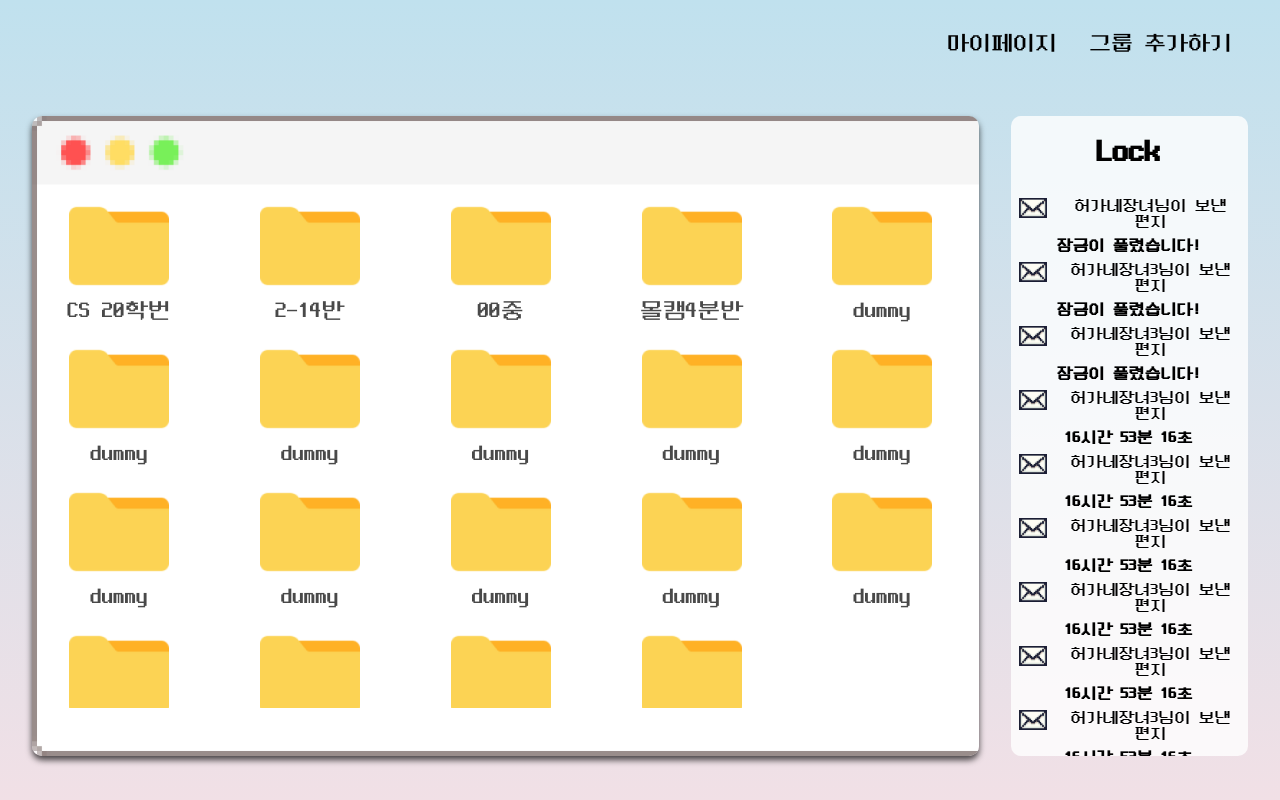
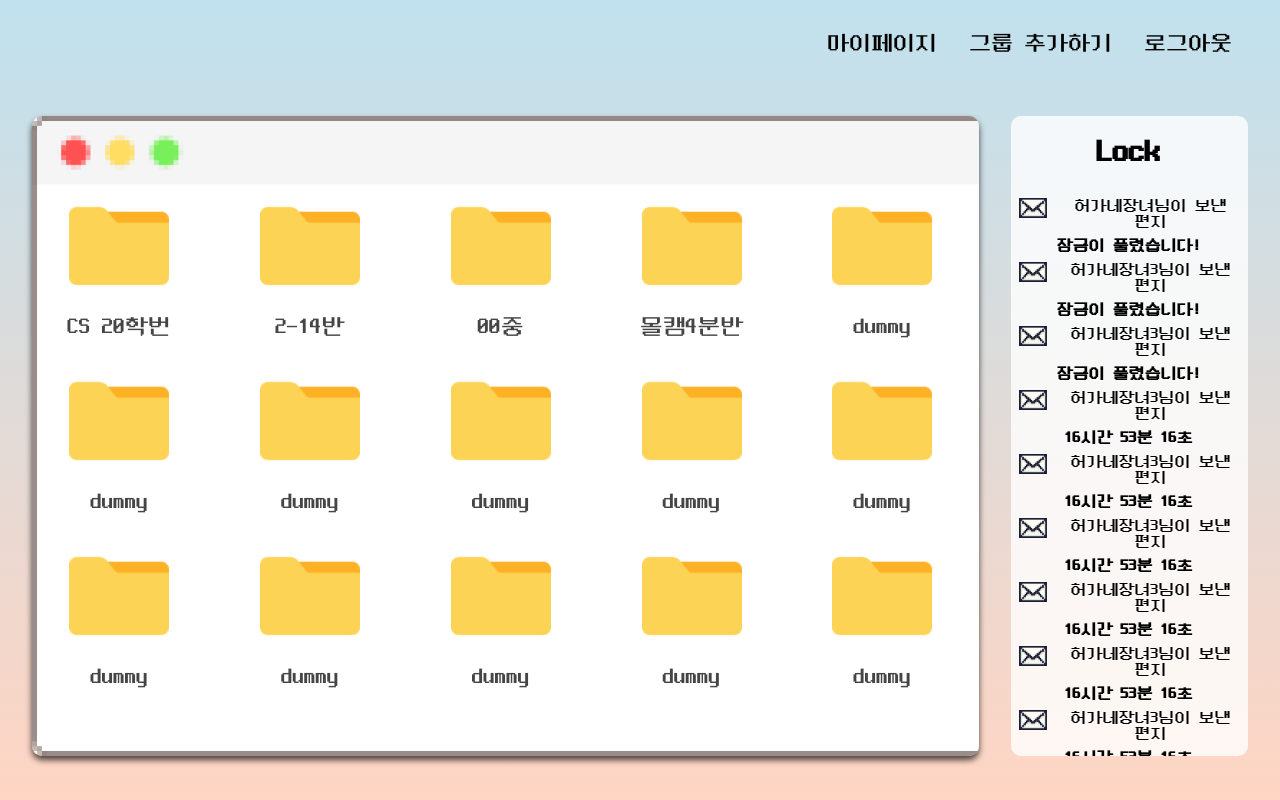
Before and after one commit to hyo-4/madcamp_week04, a React (Create React App) app: page / in a window 1280 px wide. Built offline with nearby package versions, Linux system fonts and the light colour scheme.

Commit message:
fix: main

```diff
--- a/src/components/folder.tsx
+++ b/src/components/folder.tsx
@@ -23,9 +23,17 @@ const Folder: React.FC<GroupProps> = ({ groupName }) => {
 export default Folder;
 
 const GroupNameText = styled.p`
-  margin: 0;
+  margin: 1rem;
   padding: 0;
   font-size: 23px;
-  color: #494949;
+  color: #454545;
   font-family: "neodgm";
+  transition:
+    color 0.1s,
+    transform 0.1s;
+
+  &:hover {
+    color: #000000;
+    transform: scale(1.1);
+  }
 `;
--- a/src/pages/LoginPage.tsx
+++ b/src/pages/LoginPage.tsx
@@ -18,9 +18,6 @@ export default function LoginPage() {
   };
 
   const handleLogin = () => {
-    // 여기에 로그인 처리 로직을 추가합니다.
-    // username과 password를 사용하여 서버로 요청을 보내고 인증을 확인하는 등의 작업을 수행합니다.
-    // 이 예제에서는 간단히 콘솔에 입력된 값을 출력하는 것으로 대체합니다.
     console.log("Username:", username);
     console.log("Password:", password);
   };
--- a/src/pages/MainPage.tsx
+++ b/src/pages/MainPage.tsx
@@ -1,4 +1,4 @@
-import React from "react";
+import React, { useEffect } from "react";
 import { useCountStore } from "../store/count";
 import backgroundimage from "../assets/image8.png";
 import leftImage from "../assets/real-2.png";
@@ -9,6 +9,7 @@ import { FiMenu } from "react-icons/fi";
 import Folder from "../components/folder";
 import "../fonts/font.css";
 import Lockedletter from "../components/Lockedletter";
+import API from "../services/api/index";
 
 const sortDummyLetterDataByTime = (
   data: { name: string; time: string; group: string }[]
@@ -61,6 +62,7 @@ const MainPage: React.FC = () => {
         <ButtonsContainer>
           <MyPageBtn>마이페이지</MyPageBtn>
           <AddGroupBtn>그룹 추가하기</AddGroupBtn>
+          <LogoutBtn>로그아웃</LogoutBtn>
         </ButtonsContainer>
         <PageContainer>
           <LeftContainer>
@@ -101,11 +103,7 @@ const PageContainer = styled.div`
 `;
 
 const LayoutContainer = styled.div`
-  background: linear-gradient(
-    to bottom,
-    #c0e1ee,
-    #f1e0e6
-  ); /* 파스텔톤 파란색 그라데이션 */
+  background: linear-gradient(to bottom, #c0e1ee, #ffd5c3);
   background-size: cover;
   background-repeat: no-repeat;
   background-position: center;
@@ -127,6 +125,14 @@ const MyPageBtn = styled.button`
   font-size: 22px;
   margin-top: 1rem;
   padding: 1rem;
+  transition:
+    color 0.1s,
+    transform 0.1s;
+
+  &:hover {
+    color: #ffffff;
+    transform: scale(1.1);
+  }
 `;
 
 const AddGroupBtn = styled.button`
@@ -137,8 +143,35 @@ const AddGroupBtn = styled.button`
   font-family: "neodgm";
   font-size: 22px;
   margin-top: 1rem;
+  padding: 1rem;
+  transition:
+    color 0.1s,
+    transform 0.1s;
+
+  &:hover {
+    color: #ffffff;
+    transform: scale(1.1);
+  }
+`;
+
+const LogoutBtn = styled.button`
+  display: flex;
+  background: none;
+  border: none;
+  display: flex;
+  font-family: "neodgm";
+  font-size: 22px;
+  margin-top: 1rem;
   margin-right: 2rem;
   padding: 1rem;
+  transition:
+    color 0.1s,
+    transform 0.1s;
+
+  &:hover {
+    color: #ffffff;
+    transform: scale(1.1);
+  }
 `;
 
 const LeftContainer = styled.div`
```
